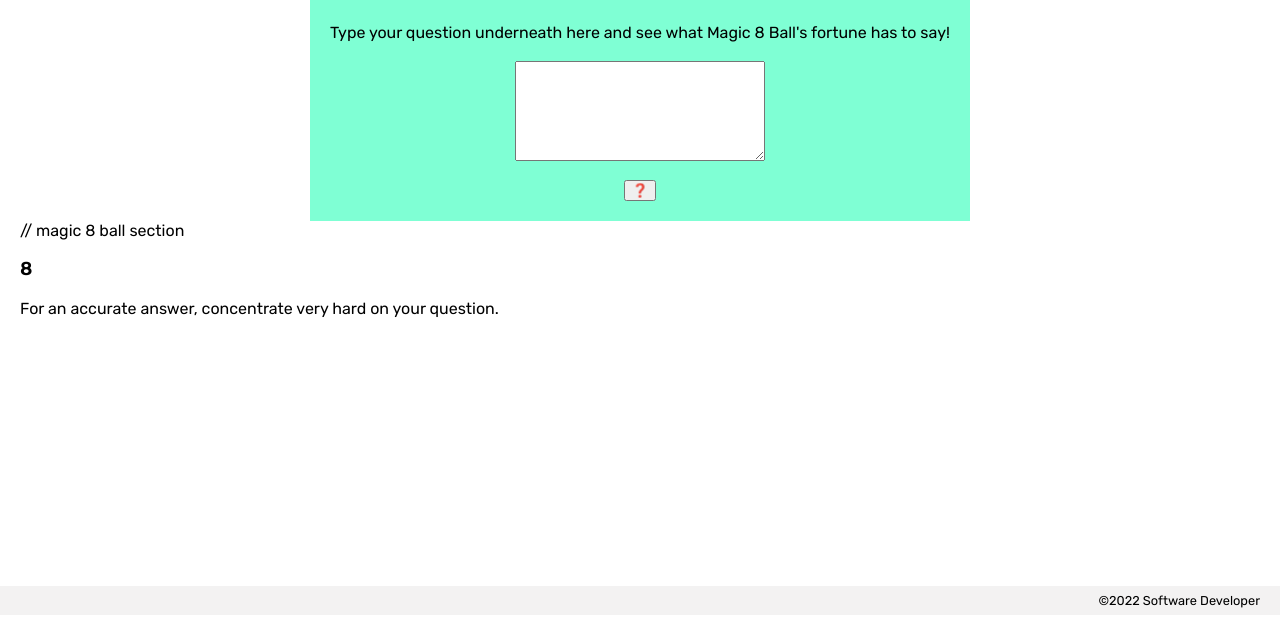
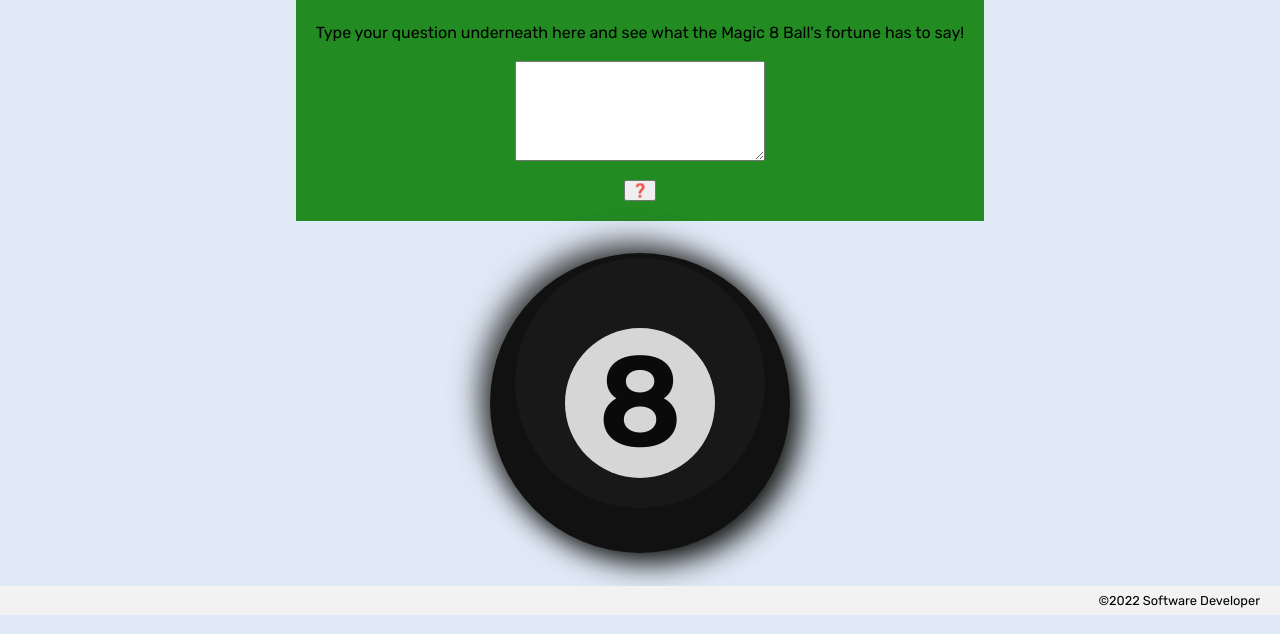
Before and after one commit to TannerRichards990/Magic-8-Ball, a plain HTML site: page index.html in a window 1280 px wide. Shown: the part 185-819 px from the top of the page. Drawn offline with Linux system fonts and the light colour scheme.

Commit message:
finishing up 8 ball shadowing in css

```diff
--- a/index.html
+++ b/index.html
@@ -22,26 +22,27 @@
     </header>
 
     <main>
-        <section id="question">
+        <section class="top-sec" id="question">
         <h2>Magic 8 Ball</h2>
         <br>
-        <label>Type your question underneath here and see what Magic 8 Ball's fortune has to say!</label>
+        <label>Type your question underneath here and see what the Magic 8 Ball's fortune has to say!</label>
         <br>
         <textarea id="your-question"></textarea>
         <br>
         <button id="ask-button">❓</button>
         </section>
 
-        // magic 8 ball section
+        <div class="magic-ball">
     <div class="magicball__outer" id="mb-container">
         <div class="magicball__inner">
         <h3 class="magicball_response" id="response">8</h3>
         </div>
 
         <div class="magic__spotlight"></div>
-        <div class="magicball__main__shadow"></div>
-        <div class="magicball__upper__shadow"></div>
-        <div class="magicball__lower__shadown"></div>
+        <div class="magicball__main_shadow"></div>
+        <div class="magicball__upper_shadow"></div>
+        <div class="magicball__lower_shadown"></div>
+
 
 
         <section id="answer" class="hidden">
@@ -50,7 +51,8 @@
         <p id="answer-display"></p>
         </section>
 
-        <p class="bottom-text">For an accurate answer, concentrate very hard on your question.</p>
+    </div>
+</div>
 
     </main>
 
--- a/styles/global.css
+++ b/styles/global.css
@@ -1,5 +1,5 @@
 :root {
-    --background: white;
+    --background: rgb(224, 234, 247);
     --header-background: white;
     --footer-background: rgb(243, 242, 242);
 }
@@ -34,12 +34,12 @@ footer {
     background-color: var(--footer-background);
 }
 
-section {
+.top-sec {
     margin: 0 auto;
     width: max-content;
     text-align: center;
     display: grid;
-    background:aquamarine;
+    background: forestgreen;
     align-content: space-between;
     justify-items: center;
     padding: 20px;
@@ -53,5 +53,70 @@ textarea {
 }
 
 .hidden {
-    display: none;
+    display: flex;
 }
+
+.magic-ball {
+    display: flex;
+    justify-content: center;
+}
+
+
+.magicball__outer {
+    width: 300px;
+    height: 300px;
+    background: #111;
+    border-radius: 50%;
+    display: flex;
+    justify-content: center;
+    align-items: center;
+    margin: 2rem 0;
+    box-shadow: 10px 10px 30px rgb(13, 15, 12), -10px -10px 30px #4a4a4a;
+    color: black;
+    position: relative;
+}
+
+.magicball__inner {
+    width: 150px;
+    height: 150px;
+    background: white;
+    border-radius: 50%;
+    display: flex;
+    justify-content: center;
+    align-items: center;
+}
+
+.magicball_response {
+    font-size: 8rem;
+    text-align: center;
+    color: black;
+    line-height: 1.2rem;
+}
+
+.magic__spotlight {
+position: absolute;
+width: 250px;
+height: 250px;
+top: 5px;
+border-radius: 50%;
+background: #333;
+opacity: 0.2;
+}
+
+.magicball__main_shadow{
+position: absolute;
+}
+
+.magicball__upper_shadow{
+position: absolute;
+width: 175px;
+height: 175px;
+top: 0px;
+border-radius: 50%;
+
+
+}
+
+.magicball__lower_shadow{
+position: absolute;
+}
```
